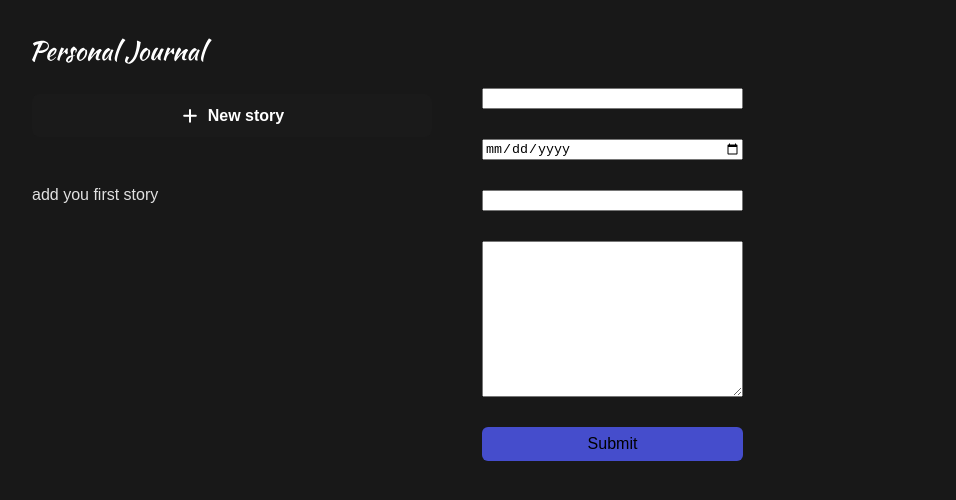
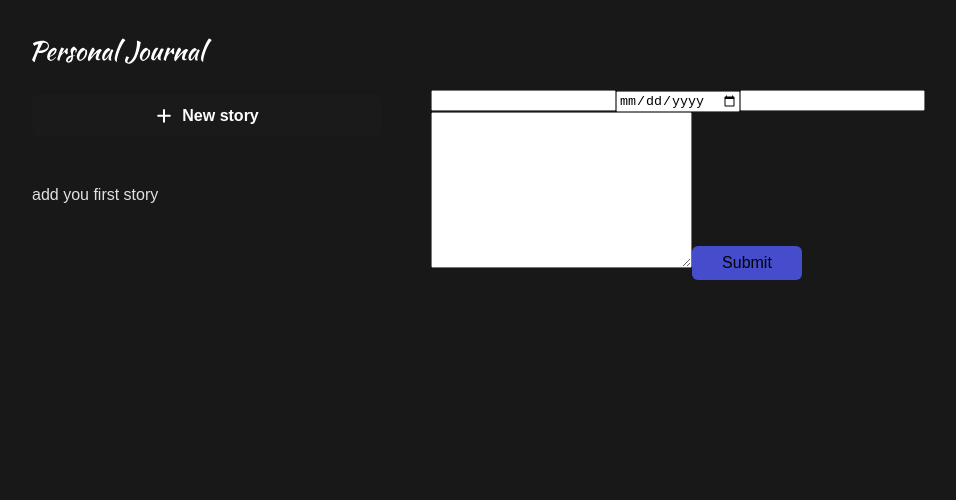
Before and after one commit to dktwho/daybook, a React (Vite) app: page / in a window 1280 px wide. Shown: the top 500 px of the page, without its empty margins (6-962 px from the left). Built offline with nearby package versions, Linux system fonts and the light colour scheme.

Commit message:
change module.css for JournalForm and Header

```diff
--- a/src/components/Header/Header.jsx
+++ b/src/components/Header/Header.jsx
@@ -1,7 +1,7 @@
-import './Header.css'
+import s from './Header.module.css'
 
 export const Header = () => {
     return (
-        <img className={'logo'} src="/logo.svg" alt="logo"/>
+        <img className={s.logo} src="/logo.svg" alt="logo"/>
     );
 };
--- a/src/components/JournalForm/JournalForm.jsx
+++ b/src/components/JournalForm/JournalForm.jsx
@@ -1,6 +1,6 @@
 import {Button} from "../Button/Button.jsx";
 import {useState} from "react";
-import './JournalForm.css'
+import s from './JournalForm.module.css'
 
 export const JournalForm = ({addNewPost}) => {
     const [formValidState, setFormValidState] = useState({
@@ -41,12 +41,12 @@ export const JournalForm = ({addNewPost}) => {
     }
 
     return (
-        <form className={'journal-form'} onSubmit={addJournalItem}>
-            <input type="text" name={'title'} className={`input ${formValidState.title ? '' : 'invalid'}`}/>
-            <input type="date" name={'date'} className={`input ${formValidState.date ? '' : 'invalid'}`}/>
+        <form className={s.journalForm} onSubmit={addJournalItem}>
+            <input type="text" name={'title'} className={`${s['input']} ${formValidState.title ? '' : s.invalid}`}/>
+            <input type="date" name={'date'} className={`${s['input']} ${formValidState.date ? '' : s.invalid}`}/>
             <input name={'tag'} type="text"/>
             <textarea name="text" id="" cols="30" rows="10"
-                      className={`input ${formValidState.text ? '' : 'invalid'}`}></textarea>
+                      className={`${s['input']} ${formValidState.text ? '' : s.invalid}`}/>
             <Button text={'Submit'}/>
         </form>
     );
```
Also changed, not shown: src/components/Header/Header.module.css (renamed from src/components/Header/Header.css), src/components/JournalForm/JournalForm.module.css (renamed from src/components/JournalForm/JournalForm.css).
